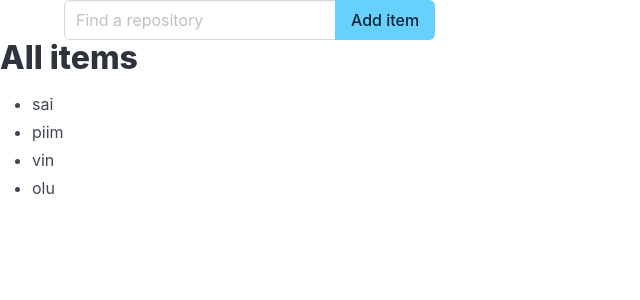
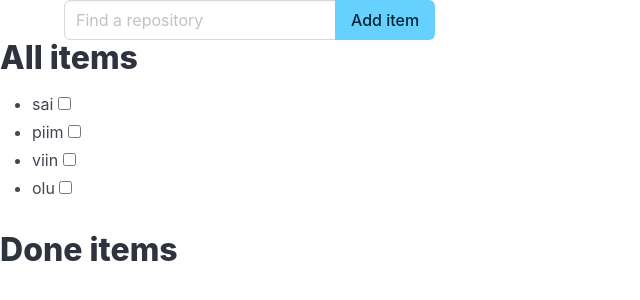
Before and after one commit to tonu-tartust/ta24alearnnode, a Vue app: page / in a window 1280 px wide. Shown: the top 300 px of the page, without its empty margins (0-640 px from the left). Built offline with nearby package versions, Linux system fonts and the light colour scheme.

Commit message:
Check list

```diff
--- a/src/App.vue
+++ b/src/App.vue
@@ -1,12 +1,21 @@
 <script setup>
-import { ref } from 'vue';
+import { computed, ref } from 'vue';
+let i = 1;
+let items = ref([
+  {id: i++, text: 'sai', isDone: false},
+  {id: i++, text: 'piim', isDone: false},
+  {id: i++, text: 'viin',  isDone: false},
+  {id: i++, text: 'olu', isDone: false},
+  ]);
+let newItem = ref('');
 
-let items = ref(['sai', 'piim', 'vin', 'olu']);
-let newItem = ref('');
+let doneItems = computed(() => {
+  return items.value.filter(i => i.isDone);
+});
 
 function add(){
   if (newItem.value.trim() !== '') {
-     items.value.push(newItem.value.trim());
+     items.value.push({id: i++, text: newItem.value.trim(), isDone: false});
   }
   newItem.value = '';
 }
@@ -30,7 +39,20 @@ function add(){
   <div class="content">
   <h1>All items</h1>
   <ul>
-    <li v-for= "item in items">{{ item }}</li>
+    <li v-for= "item in items">
+       {{ item.text }}
+       <input type="checkbox" v-model="item.isDone">
+
+    </li>
+  </ul>
+
+   <h1>Done items</h1>
+  <ul>
+    <li v-for= "item in doneItems">
+       {{ item.text }}
+       <input type="checkbox" v-model="item.isDone">
+
+    </li>
   </ul>
 
   </div>
```
